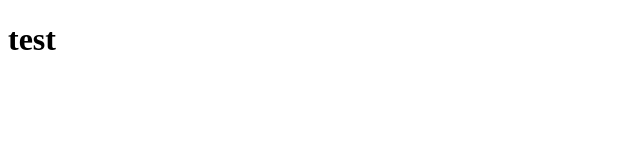
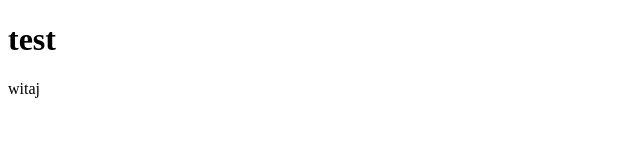
Before and after one commit to kasia-g1/test, a plain HTML site: page index.html in a window 1280 px wide. Shown: the full height of the page, 0-640 px from the left. Drawn offline with Linux system fonts and the light colour scheme.

Commit message:
change 2

```diff
--- a/index.html
+++ b/index.html
@@ -8,5 +8,6 @@
 </head>
 <body>
     <h1>test</h1>
+    <p>witaj</p>
 </body>
 </html>
```
